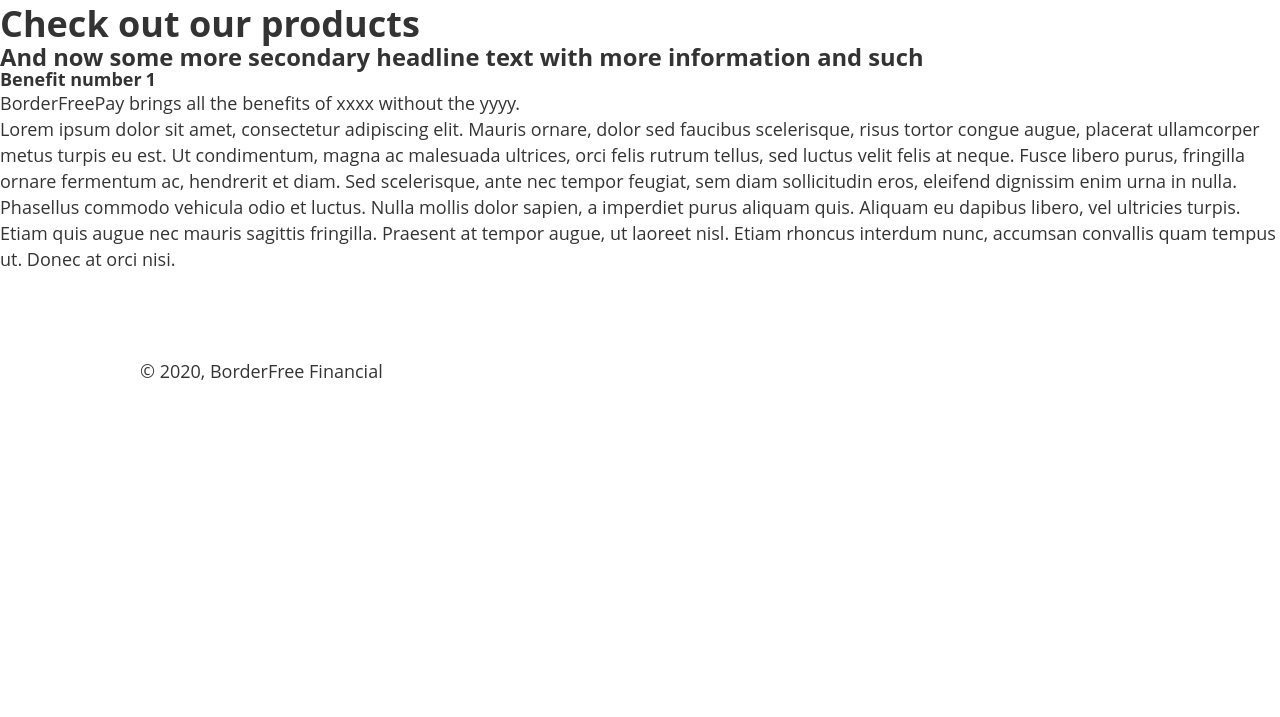
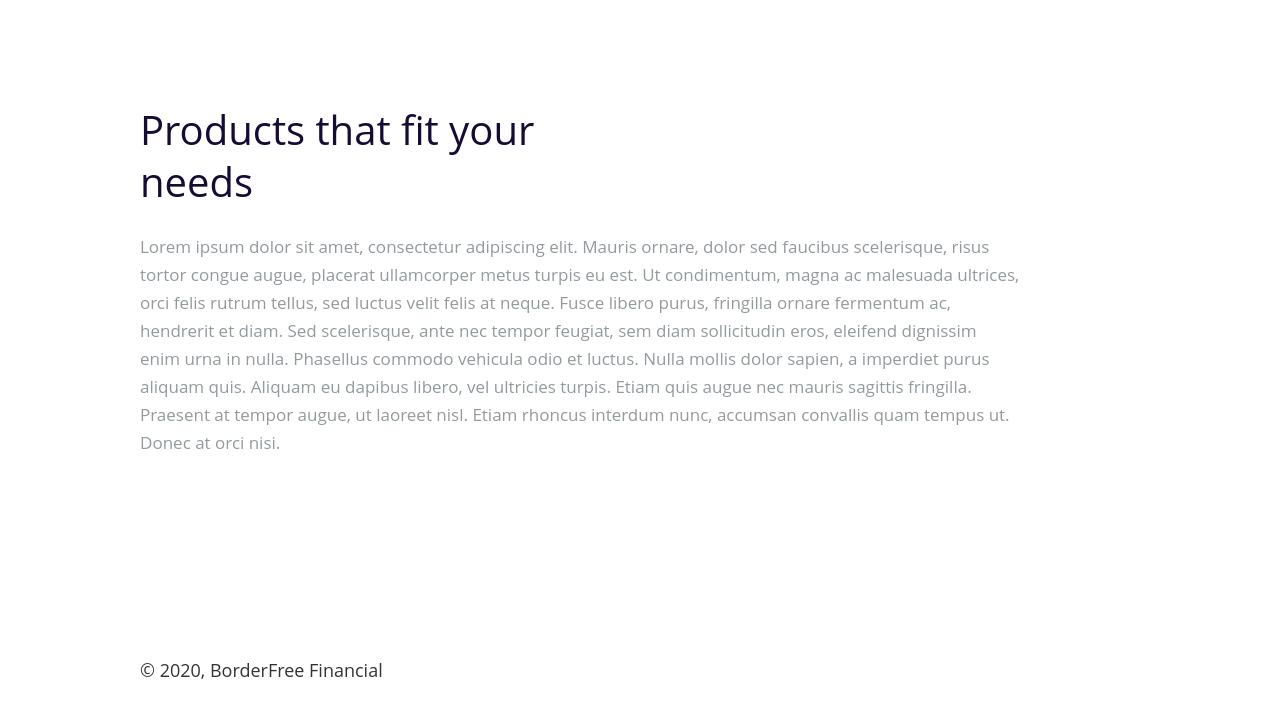
Before and after one commit to jffjhnsn/bf-site, a Gatsby site: page /products in a window 1280 px wide. Shown: the part 81-798 px from the top of the page. Built offline with nearby package versions, Linux system fonts and the light colour scheme; Gatsby itself is replaced by a stand-in of ours.

Commit message:
clean up structure

```diff
--- a/src/components/header.js
+++ b/src/components/header.js
@@ -42,7 +42,11 @@
   display: flex;
   flex-flow: row nowrap;
   list-style: none;
-  float: right;
+
+  // NOTE: need to change to hamburger once more pages added
+  @media (min-width: 460px) {
+    float: right;
+  }
 `
 
 Header.propTypes = {
--- a/src/components/landingPage/cta.js
+++ b/src/components/landingPage/cta.js
@@ -22,9 +22,6 @@
 export default CTA
 
 const FlexContainer = styled.div`
-  background-color: #f1f6f9;
-  padding-top: 40px;
-  padding-bottom: 40px;
   display: -webkit-box;
   display: -ms-flexbox;
   display: flex;
--- a/src/pages/products.js
+++ b/src/pages/products.js
@@ -1,21 +1,36 @@
 import React from "react"
-// import { Link } from "gatsby"
-
 import Layout from "../components/layout"
-// import Image from "../components/image"
 import SEO from "../components/seo"
+import Container from "../components/container"
+import styled from "styled-components"
 
 const ProductsPage = () => (
   <Layout>
     <SEO title="Products" />
-    <h1>Check out our products</h1>
-    <h3>And now some more secondary headline text with more information and such</h3>
-    <h4>Benefit number 1</h4>
-    <p>BorderFreePay brings all the benefits of xxxx without the yyyy.</p>
-    <p>Lorem ipsum dolor sit amet, consectetur adipiscing elit. Mauris ornare, dolor sed faucibus scelerisque, risus tortor congue augue, placerat ullamcorper metus turpis eu est. Ut condimentum, magna ac malesuada ultrices, orci felis rutrum tellus, sed luctus velit felis at neque. Fusce libero purus, fringilla ornare fermentum ac, hendrerit et diam. Sed scelerisque, ante nec tempor feugiat, sem diam sollicitudin eros, eleifend dignissim enim urna in nulla. Phasellus commodo vehicula odio et luctus. Nulla mollis dolor sapien, a imperdiet purus aliquam quis. Aliquam eu dapibus libero, vel ultricies turpis. Etiam quis augue nec mauris sagittis fringilla. Praesent at tempor augue, ut laoreet nisl. Etiam rhoncus interdum nunc, accumsan convallis quam tempus ut. Donec at orci nisi.</p>
-    <div style={{ maxWidth: `300px`, marginBottom: `1.45rem` }}>
-    </div>
+    <ProductsContainer>
+      <Headline className="sectionTitle">Products that fit your needs</Headline>
+      <BodyText className="bodyText">Lorem ipsum dolor sit amet, consectetur adipiscing elit. Mauris ornare, dolor sed faucibus scelerisque, risus tortor congue augue, placerat ullamcorper metus turpis eu est. Ut condimentum, magna ac malesuada ultrices, orci felis rutrum tellus, sed luctus velit felis at neque. Fusce libero purus, fringilla ornare fermentum ac, hendrerit et diam. Sed scelerisque, ante nec tempor feugiat, sem diam sollicitudin eros, eleifend dignissim enim urna in nulla. Phasellus commodo vehicula odio et luctus. Nulla mollis dolor sapien, a imperdiet purus aliquam quis. Aliquam eu dapibus libero, vel ultricies turpis. Etiam quis augue nec mauris sagittis fringilla. Praesent at tempor augue, ut laoreet nisl. Etiam rhoncus interdum nunc, accumsan convallis quam tempus ut. Donec at orci nisi.</BodyText>
+    </ProductsContainer>
   </Layout>
 )
 
+const ProductsContainer = styled(Container)`
+  padding-top: 100px;
+  padding-bottom: 80px;
+`
+
+const Headline = styled.h1`
+  font-size: 32px;
+
+  @media (min-width: 670px) {
+    max-width: 420px;
+    font-size: 40px;
+  }
+`
+const BodyText = styled.p`
+  margin: 25px 0;
+  @media (min-width: 670px) {
+    margin: 25px 12% 60px 0;
+  }
+`
 export default ProductsPage
```
Also changed, not shown: src/pages/company.js (+16 -10 lines), src/pages/index.js (+9 -11 lines).
